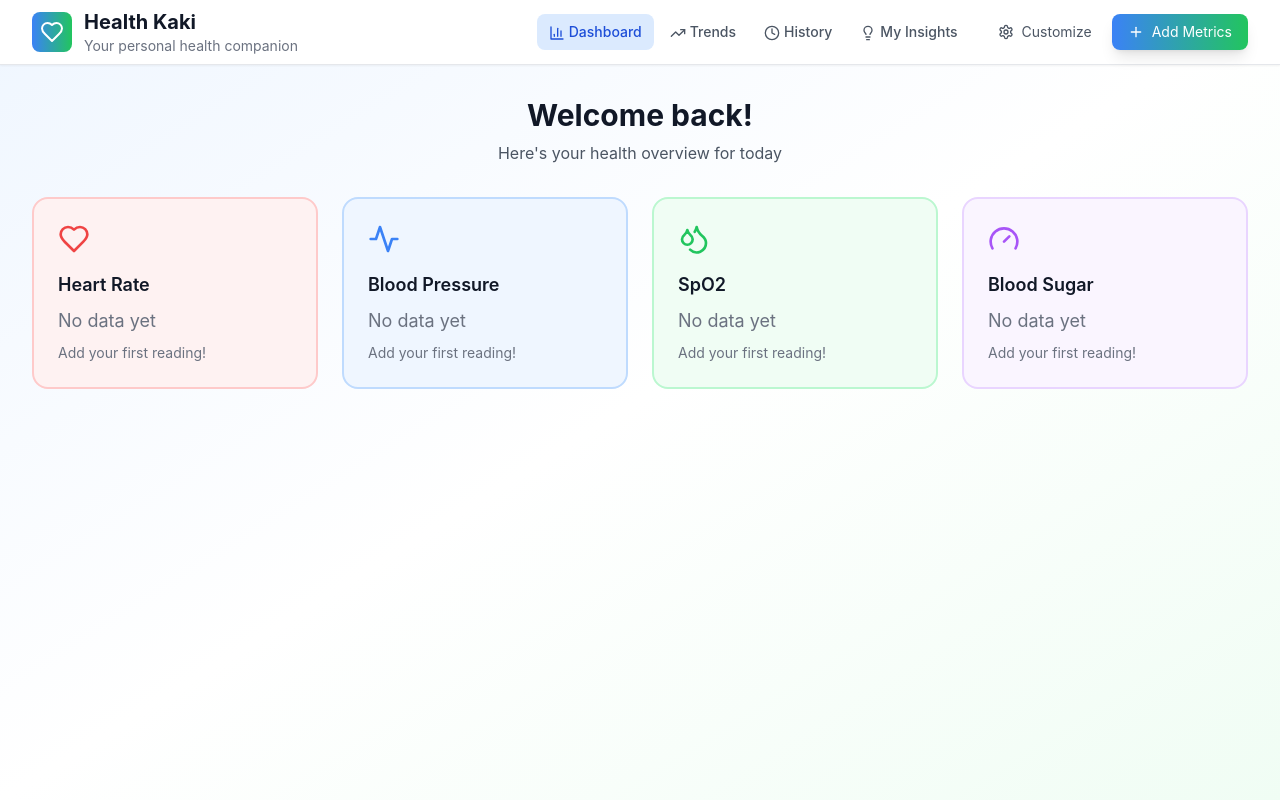
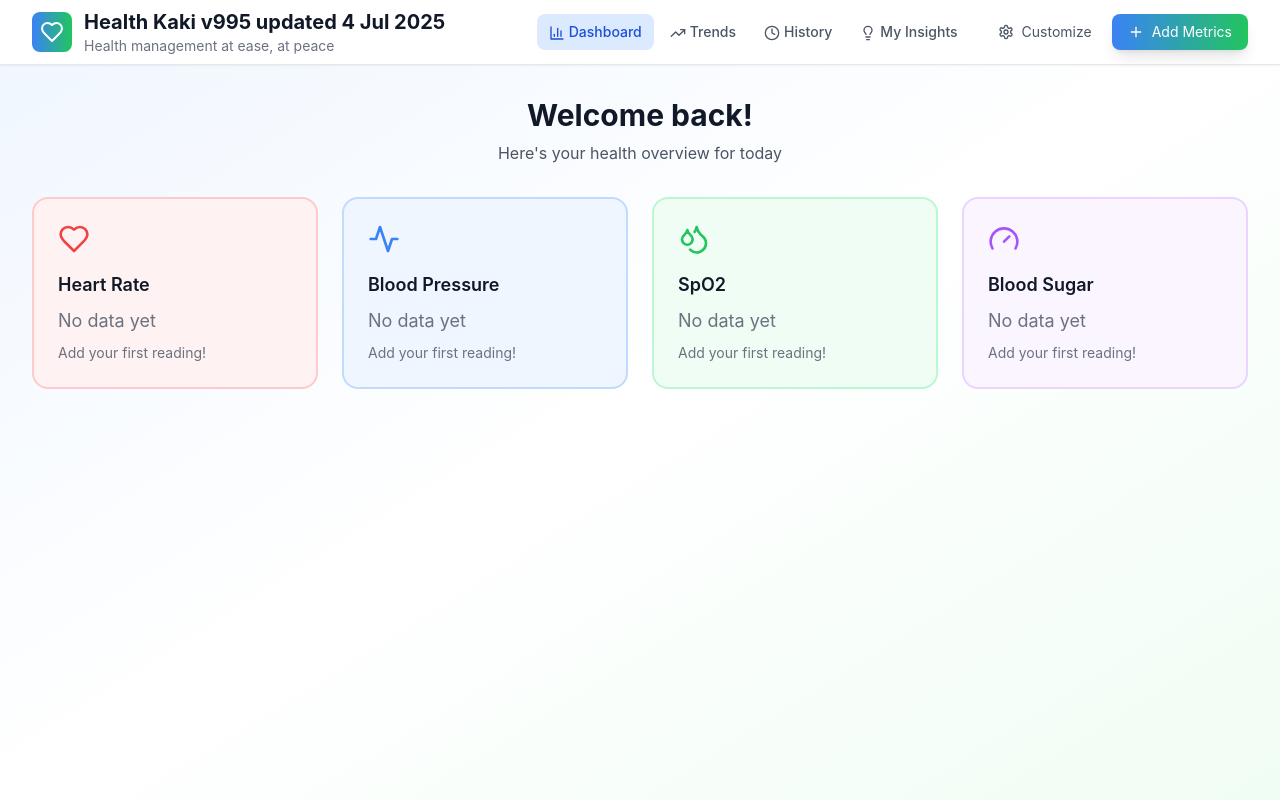
Before and after one commit to TWO-MIX/health-kaki, a React (Vite) app: page / in a window 1280 px wide. Built offline with nearby package versions, Linux system fonts and the light colour scheme.

Commit message:
Initial commit

```diff
--- a/src/App.tsx
+++ b/src/App.tsx
@@ -200,8 +200,8 @@
                 <Heart className="h-6 w-6 text-white" />
               </div>
               <div className="min-w-0 flex-1">
-                <h1 className="text-xl font-bold text-gray-900 truncate">Health Kaki</h1>
-                <p className="text-sm text-gray-500">Your personal health companion</p>
+                <h1 className="text-xl font-bold text-gray-900 truncate">Health Kaki v995 updated 4 Jul 2025</h1>
+                <p className="text-sm text-gray-500">Health management at ease, at peace</p>
               </div>
             </div>
 
```
Also changed, not shown: 2 other files (tests, documents, lock files or other folders).
